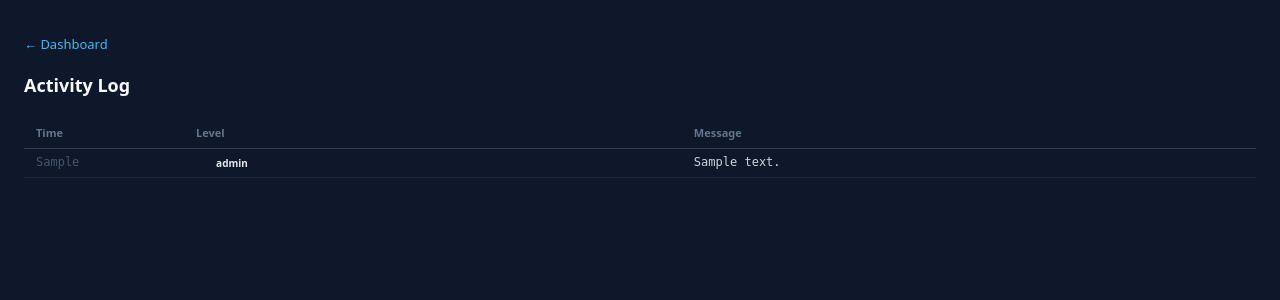
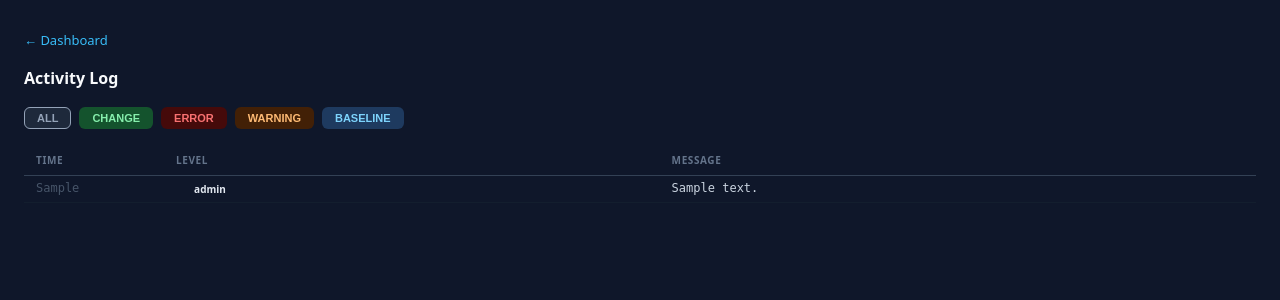
Before and after one commit to DanMavr/webmonitor, a Flask app: template dashboard/templates/logs.html in a window 1280 px wide. Shown: the top 300 px of the page. Run offline with Flask 3, Linux system fonts and the light colour scheme; the template is opened without the code that fills it: most values are stand-ins (such as "Sample title", 1, 10 or a date in 2020); parts of the project's set-up code (start-up, migrations or seed data) failed here and were passed over.

Commit message:
Update logs.html

```diff
--- a/dashboard/templates/logs.html
+++ b/dashboard/templates/logs.html
@@ -1,47 +1,76 @@
 <!DOCTYPE html>
-<html>
+<html lang="en">
 <head>
+  <meta charset="UTF-8">
+  <meta name="viewport" content="width=device-width, initial-scale=1">
   <title>WebMonitor — Logs</title>
-  <meta name="viewport" content="width=device-width, initial-scale=1">
   <style>
-    * { box-sizing: border-box; margin: 0; padding: 0 }
-    body { background: #0f172a; color: #e2e8f0; font-family: system-ui, sans-serif; padding: 32px 24px }
-    a.back { color: #38bdf8; font-size: 13px; text-decoration: none; display: inline-block; margin-bottom: 20px }
-    h1 { font-size: 18px; font-weight: 700; margin-bottom: 20px; color: #f8fafc }
+    *, *::before, *::after { box-sizing: border-box; margin: 0; padding: 0 }
+    body { background: #0f172a; color: #e2e8f0; font-family: system-ui, sans-serif; padding: 28px 24px }
+    a.back { color: #38bdf8; font-size: 13px; text-decoration: none; margin-bottom: 18px; display: inline-block }
+    h1 { font-size: 16px; font-weight: 700; color: #f8fafc; margin-bottom: 18px }
+    .filter-row { display: flex; gap: 8px; margin-bottom: 16px; flex-wrap: wrap }
+    .filter-btn { padding: 4px 12px; border-radius: 6px; font-size: 11px; font-weight: 700;
+                  cursor: pointer; border: 1px solid transparent; background: #1e293b; color: #64748b }
+    .filter-btn.active { border-color: currentColor }
+    .filter-btn.ALL     { color: #94a3b8 }
+    .filter-btn.CHANGE  { color: #86efac }
+    .filter-btn.ERROR   { color: #f87171 }
+    .filter-btn.WARNING { color: #fdba74 }
+    .filter-btn.BASELINE{ color: #7dd3fc }
     table { width: 100%; border-collapse: collapse; font-size: 12px; font-family: monospace }
-    th { text-align: left; padding: 8px 12px; color: #64748b; font-size: 11px;
-         border-bottom: 1px solid #334155; font-family: system-ui }
-    td { padding: 6px 12px; border-bottom: 1px solid #1a2535; vertical-align: top }
-    .ts { color: #475569; white-space: nowrap; width: 160px }
+    th { text-align: left; padding: 8px 12px; color: #64748b; font-size: 10px; font-family: system-ui;
+         text-transform: uppercase; letter-spacing: .06em; border-bottom: 1px solid #334155 }
+    td { padding: 5px 12px; border-bottom: 1px solid #131e2e; vertical-align: top }
+    .ts  { color: #475569; white-space: nowrap; width: 140px }
     .msg { color: #cbd5e1 }
-    .badge { display: inline-block; padding: 1px 6px; border-radius: 4px; font-size: 10px;
-             font-weight: 700; width: 72px; text-align: center; font-family: system-ui }
+    .cnt { color: #475569; font-size: 11px; margin-left: 6px }
+    .badge { display: inline-block; padding: 1px 7px; border-radius: 4px; font-size: 10px;
+             font-weight: 700; width: 68px; text-align: center; font-family: system-ui }
     .CHANGE   { background:#14532d; color:#86efac }
     .ERROR    { background:#450a0a; color:#f87171 }
     .WARNING  { background:#422006; color:#fdba74 }
     .BASELINE { background:#1e3a5f; color:#7dd3fc }
     .CHECKING { background:#1e293b; color:#94a3b8 }
-    .INFO     { background:#1e293b; color:#64748b }
-    .cnt { color: #64748b; font-size: 11px }
+    .INFO     { background:#1e293b; color:#475569 }
+    tr.hidden { display: none }
   </style>
 </head>
 <body>
   <a href="/" class="back">← Dashboard</a>
   <h1>Activity Log</h1>
+
+  <div class="filter-row">
+    <button class="filter-btn ALL active" onclick="setFilter('ALL', this)">ALL</button>
+    <button class="filter-btn CHANGE"     onclick="setFilter('CHANGE', this)">CHANGE</button>
+    <button class="filter-btn ERROR"      onclick="setFilter('ERROR', this)">ERROR</button>
+    <button class="filter-btn WARNING"    onclick="setFilter('WARNING', this)">WARNING</button>
+    <button class="filter-btn BASELINE"   onclick="setFilter('BASELINE', this)">BASELINE</button>
+  </div>
+
   <table>
     <thead><tr><th>Time</th><th>Level</th><th>Message</th></tr></thead>
-    <tbody>
+    <tbody id="logBody">
     {% for l in lines %}
-      <tr>
+      <tr data-level="{{ l.level }}">
         <td class="ts">{{ l.ts }}</td>
         <td><span class="badge {{ l.level }}">{{ l.level }}</span></td>
-        <td class="msg">
-          {{ l.message }}
-          {% if l.count > 1 %}<span class="cnt"> ×{{ l.count }}</span>{% endif %}
-        </td>
+        <td class="msg">{{ l.message }}{% if l.count > 1 %}<span class="cnt">×{{ l.count }}</span>{% endif %}</td>
       </tr>
     {% endfor %}
     </tbody>
   </table>
+
+  <script>
+  let current = "ALL";
+  function setFilter(level, btn) {
+    current = level;
+    document.querySelectorAll(".filter-btn").forEach(b => b.classList.remove("active"));
+    btn.classList.add("active");
+    document.querySelectorAll("#logBody tr").forEach(row => {
+      row.classList.toggle("hidden", level !== "ALL" && row.dataset.level !== level);
+    });
+  }
+  </script>
 </body>
 </html>
```
